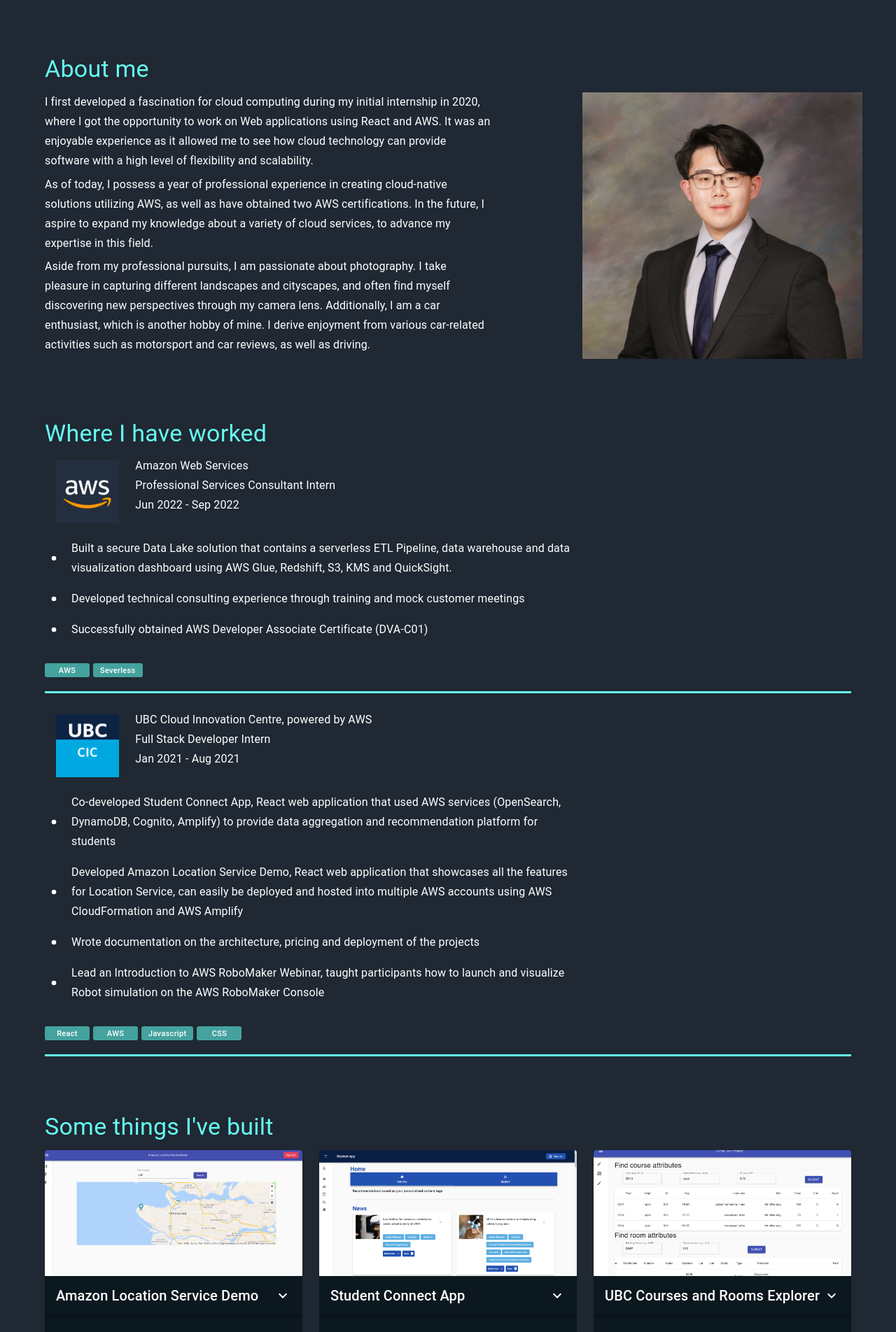
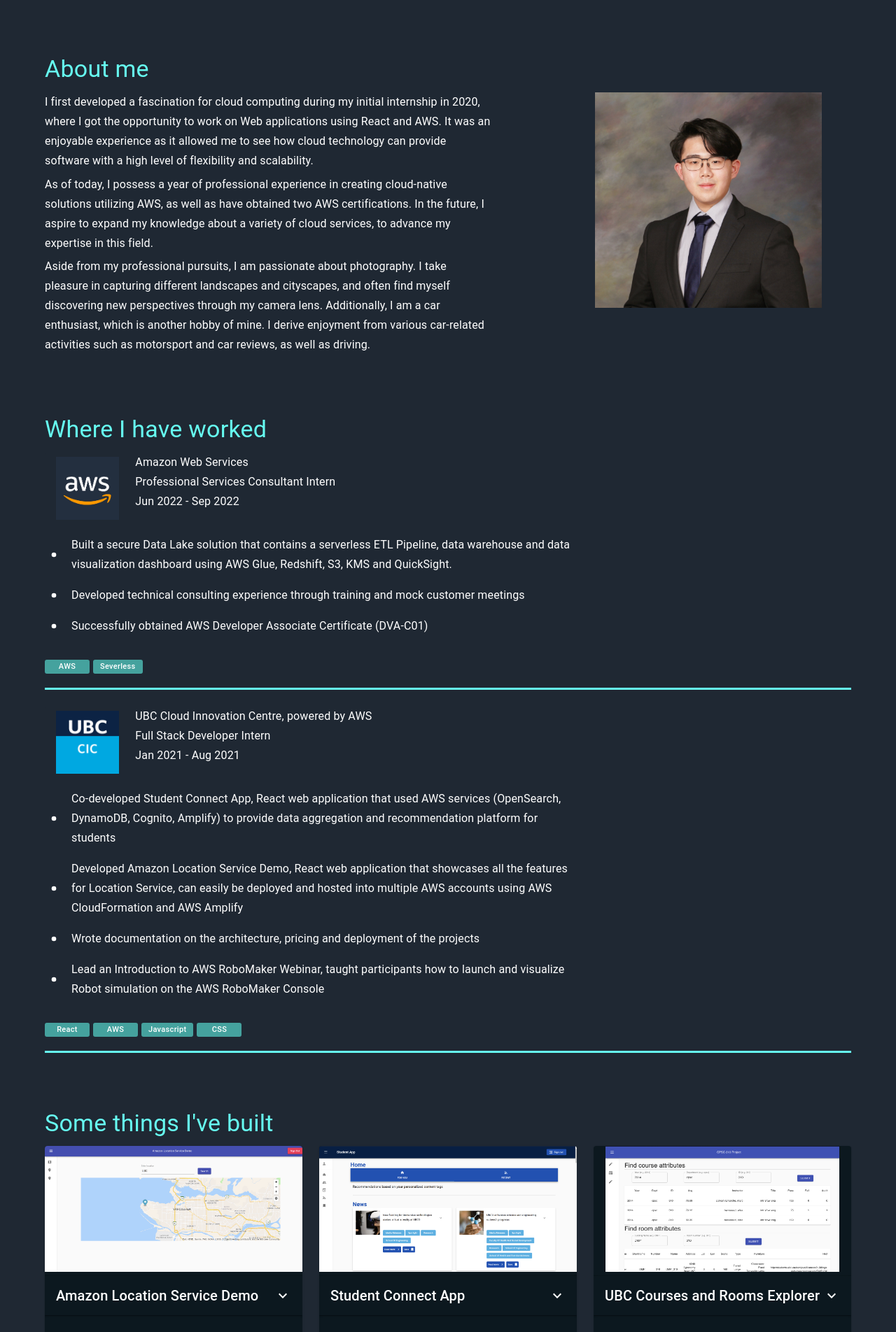
Before and after one commit to edwardchchen/edwardchchen.github.io, a React (Create React App) app: page /#/ in a window 1280 px wide. Shown: the part 700-2604 px from the top of the page at 70% size. Built offline with nearby package versions, Linux system fonts and the light colour scheme; no server answers.

Commit message:
update yarn.lock, fixed a bug where profile pic cropped on mobile, adding image alt to project cards

```diff
--- a/src/components/cards/ProjectCard.js
+++ b/src/components/cards/ProjectCard.js
@@ -13,11 +13,10 @@
 export default function ProjectCard(props) {
     return (
         <Card sx={{maxWidth: 380, backgroundColor: "#0c181f"}}>
-            <CardMedia
-                component="img"
-                height="180"
-                image={props.image}
-            />
+            <CardMedia>
+                <img height="180" src={props.image}  alt={props.projectName}/>
+
+            </CardMedia>
             <Accordion sx={{
                 backgroundColor: "transparent",
                 border: "none"
--- a/src/pages/home/AboutMe.js
+++ b/src/pages/home/AboutMe.js
@@ -46,8 +46,8 @@
                         </Grid>
                     </Grid>
                     <Grid item xs={8} md={4}>
-                        <CardMedia sx={{width: "50vh", borderRadius: "15px"}}>
-                            <img src={profilePic} width="100%" alt="Edward Chen - University of British Columbia - Amazon Web Services"/>
+                        <CardMedia sx={{width: "45vh"}}>
+                            <img src={profilePic} width="90%" alt="Edward Chen - University of British Columbia - Amazon Web Services"/>
                         </CardMedia>
                     </Grid>
                 </Grid>
```
Also changed, not shown: 1 other file (tests, documents, lock files or other folders).
